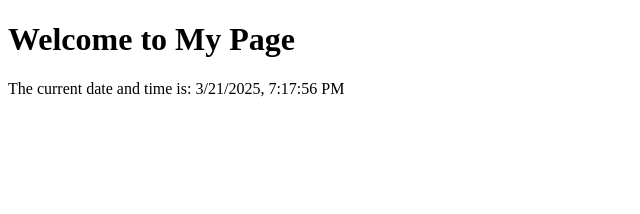
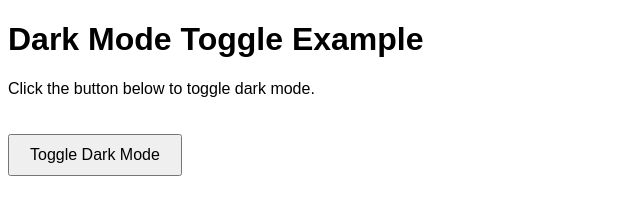
Before and after one commit to mgklvn06/git.eg, a plain HTML site: page index.html in a window 1280 px wide. Shown: the whole page, without its empty margins (0-640 px from the left). Drawn offline with Linux system fonts and the light colour scheme.

Commit message:
Added a script

```diff
--- a/index.html
+++ b/index.html
@@ -4,16 +4,34 @@
     <meta charset="UTF-8">
     <meta name="viewport" content="width=device-width, initial-scale=1.0">
     <title>Display Date and Time</title>
-    <script>
-        function displayDateTime() {
-            const now = new Date();
-            document.getElementById('dateTime').innerText = now.toLocaleString();
-        }
-        window.onload = displayDateTime;
-    </script>
+    <style>
+    body {
+        font-family: Arial, sans-serif;
+        background-color: white;
+        color: black;
+        transition: background-color 0.3s, color 0.3s;
+    }
+    .dark-mode {
+        background-color: black;
+        color: white;
+    }
+    button {
+        margin-top: 20px;
+        padding: 10px 20px;
+        font-size: 16px;
+        cursor: pointer;
+    }
+</style>
 </head>
 <body>
-    <h1>Welcome to My Page</h1>
-    <p>The current date and time is: <span id="dateTime"></span></p>
+<h1>Dark Mode Toggle Example</h1>
+<p>Click the button below to toggle dark mode.</p>
+<button onclick="toggleDarkMode()">Toggle Dark Mode</button>
+
+<script>
+    function toggleDarkMode() {
+        document.body.classList.toggle('dark-mode');
+    }
+</script>
 </body>
 </html>
```
